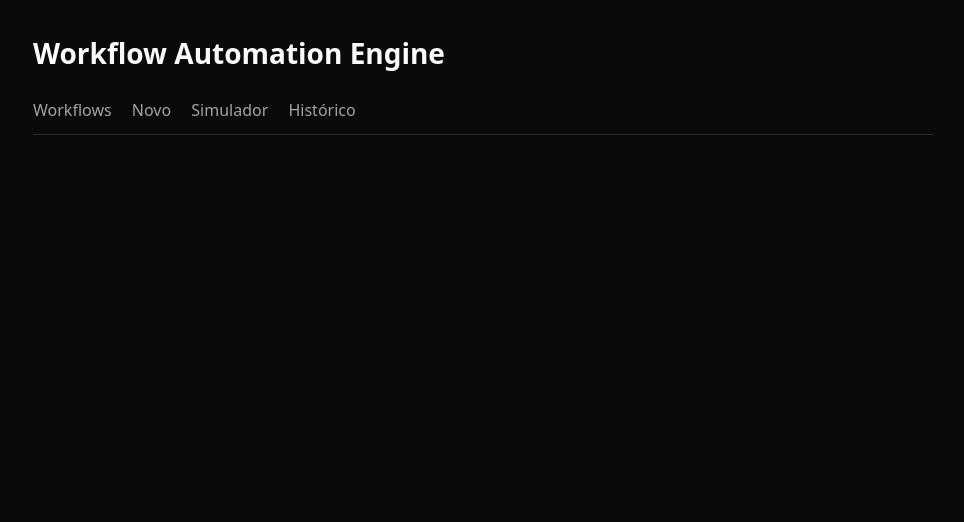
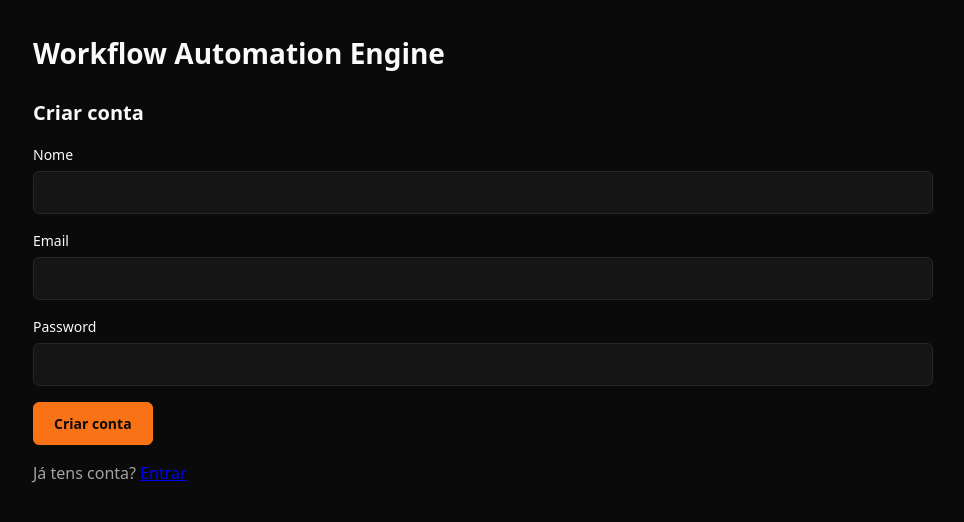
Before and after one commit to Joao-768/workflow-automation-engine, a React (Vite) app in the folder frontend/: page /register in a window 1280 px wide. Shown: the top 522 px of the page, without its empty margins (157-1121 px from the left). Built offline with nearby package versions, Linux system fonts and the light colour scheme.

Commit message:
Login, registo e rotas protegidas no frontend

```diff
--- a/frontend/src/App.tsx
+++ b/frontend/src/App.tsx
@@ -1,28 +1,40 @@
-import { Routes, Route, Link } from 'react-router-dom'
+import { Routes, Route, Link, Navigate } from 'react-router-dom'
+import { useAuth } from './AuthContext'
+import ProtectedRoute from './ProtectedRoute'
 import WorkflowList from './pages/WorkflowList'
 import WorkflowForm from './pages/WorkflowForm'
 import Simulator from './pages/Simulator'
 import Executions from './pages/Executions'
+import Login from './pages/Login'
+import Register from './pages/Register'
 
 export default function App() {
+    const { token, user, logout } = useAuth()
 
     return (
         <>
             <h1>Workflow Automation Engine</h1>
 
-            <nav>
-                <Link to="/">Workflows</Link>{' '}
-                <Link to="/workflows/new">Novo</Link>{' '}
-                <Link to="/simulator">Simulador</Link>{' '}
-                <Link to="/executions">Histórico</Link>
-            </nav>
+            {token && (
+                <nav>
+                    <Link to="/">Workflows</Link>
+                    <Link to="/workflows/new">Novo</Link>
+                    <Link to="/simulator">Simulador</Link>
+                    <Link to="/executions">Histórico</Link>
+                    <span>{user?.name}</span>
+                    <button onClick={logout}>Sair</button>
+                </nav>
+            )}
 
             <Routes>
-                <Route path="/" element={<WorkflowList />} />
-                <Route path="/workflows/new" element={<WorkflowForm />} />
-                <Route path="/workflows/:id/edit" element={<WorkflowForm />} />
-                <Route path="/simulator" element={<Simulator />} />
-                <Route path="/executions" element={<Executions />} />
+                <Route path="/login" element={token ? <Navigate to="/" replace /> : <Login />} />
+                <Route path="/register" element={token ? <Navigate to="/" replace /> : <Register />} />
+
+                <Route path="/" element={<ProtectedRoute><WorkflowList /></ProtectedRoute>} />
+                <Route path="/workflows/new" element={<ProtectedRoute><WorkflowForm /></ProtectedRoute>} />
+                <Route path="/workflows/:id/edit" element={<ProtectedRoute><WorkflowForm /></ProtectedRoute>} />
+                <Route path="/simulator" element={<ProtectedRoute><Simulator /></ProtectedRoute>} />
+                <Route path="/executions" element={<ProtectedRoute><Executions /></ProtectedRoute>} />
             </Routes>
         </>
     )
--- /dev/null
+++ b/frontend/src/AuthContext.tsx
@@ -0,0 +1,49 @@
+import { createContext, useContext, useState, type ReactNode } from 'react'
+
+type User = {
+    id: number
+    name: string
+    email: string
+}
+
+type AuthContextType = {
+    token: string | null
+    user: User | null
+    login: (token: string, user: User) => void
+    logout: () => void
+}
+
+const AuthContext = createContext<AuthContextType | null>(null)
+
+export function AuthProvider({ children }: { children: ReactNode }) {
+    const [token, setToken] = useState(localStorage.getItem('token'))
+
+    const stored = localStorage.getItem('user')
+    const [user, setUser] = useState<User | null>(stored ? JSON.parse(stored) : null)
+
+    function login(token: string, user: User) {
+        localStorage.setItem('token', token)
+        localStorage.setItem('user', JSON.stringify(user))
+        setToken(token)
+        setUser(user)
+    }
+
+    function logout() {
+        localStorage.removeItem('token')
+        localStorage.removeItem('user')
+        setToken(null)
+        setUser(null)
+    }
+
+    return (
+        <AuthContext.Provider value={{ token, user, login, logout }}>
+            {children}
+        </AuthContext.Provider>
+    )
+}
+
+export function useAuth() {
+    const ctx = useContext(AuthContext)
+    if (!ctx) throw new Error('useAuth fora do AuthProvider')
+    return ctx
+}
--- /dev/null
+++ b/frontend/src/ProtectedRoute.tsx
@@ -0,0 +1,11 @@
+import { Navigate } from 'react-router-dom'
+import { useAuth } from './AuthContext'
+import type { ReactNode } from 'react'
+
+export default function ProtectedRoute({ children }: { children: ReactNode }) {
+    const { token } = useAuth()
+
+    if (!token) return <Navigate to="/login" replace />
+
+    return <>{children}</>
+}
--- /dev/null
+++ b/frontend/src/api.ts
@@ -0,0 +1,26 @@
+const BASE_URL = 'http://localhost:3000'
+
+export async function api(path: string, options: RequestInit = {}) {
+    const token = localStorage.getItem('token')
+
+    const res = await fetch(`${BASE_URL}${path}`, {
+        ...options,
+        headers: {
+            'Content-Type': 'application/json',
+            ...(token ? { Authorization: `Bearer ${token}` } : {}),
+            ...options.headers,
+        },
+    })
+
+    if (res.status === 401) {
+        localStorage.removeItem('token')
+        localStorage.removeItem('user')
+        window.location.href = '/login'
+        throw new Error('Sessão expirada')
+    }
+
+    const data = await res.json()
+    if (!res.ok) throw new Error(data.error ?? 'Erro no pedido')
+
+    return data
+}
--- a/frontend/src/main.tsx
+++ b/frontend/src/main.tsx
@@ -3,12 +3,14 @@ import { createRoot } from 'react-dom/client'
 import './index.css'
 import App from './App.tsx'
 import { BrowserRouter } from 'react-router-dom'
+import { AuthProvider } from './AuthContext'
 
 createRoot(document.getElementById('root')!).render(
     <StrictMode>
-        <BrowserRouter>
-            <App />
-        </BrowserRouter>
-    </StrictMode>,
-
+        <AuthProvider>
+            <BrowserRouter>
+                <App />
+            </BrowserRouter>
+        </AuthProvider>
+    </StrictMode>
 )
--- a/frontend/src/pages/Executions.tsx
+++ b/frontend/src/pages/Executions.tsx
@@ -1,24 +1,21 @@
 import { useEffect, useState } from 'react'
 import type { Execution } from '../types'
+import { api } from '../api'
 
 export default function Executions() {
     const [executions, setExecutions] = useState<Execution[]>([])
-    const [erro, setErro] = useState('')
+    const [error, setError] = useState('')
 
     useEffect(() => {
-        fetch('http://localhost:3000/executions')
-            .then(res => {
-                if (!res.ok) throw new Error('Erro ao carregar o histórico')
-                return res.json()
-            })
+        api('/executions')
             .then(data => setExecutions(data))
-            .catch(err => setErro(err.message))
+            .catch(err => setError(err.message))
     }, [])
 
     return (
         <>
             <h2>Histórico</h2>
-            {erro && <p>{erro}</p>}
+            {error && <p>{error}</p>}
             <ul>
                 {executions.map((e) => (
                     <li key={e.id}>
--- /dev/null
+++ b/frontend/src/pages/Login.tsx
@@ -0,0 +1,59 @@
+import { useState } from 'react'
+import { useNavigate, Link } from 'react-router-dom'
+import { useAuth } from '../AuthContext'
+import { api } from '../api'
+
+export default function Login() {
+    const navigate = useNavigate()
+    const { login } = useAuth()
+
+    const [email, setEmail] = useState('')
+    const [password, setPassword] = useState('')
+    const [error, setError] = useState('')
+
+    function handleSubmit(e: React.FormEvent) {
+        e.preventDefault()
+        setError('')
+
+        api('/auth/login', {
+            method: 'POST',
+            body: JSON.stringify({ email, password }),
+        })
+            .then(data => {
+                login(data.token, data.user)
+                navigate('/')
+            })
+            .catch(err => setError(err.message))
+    }
+
+    return (
+        <>
+            <h2>Entrar</h2>
+            {error && <p>{error}</p>}
+            <form onSubmit={handleSubmit}>
+                <div>
+                    <label>Email</label>
+                    <input
+                        type="email"
+                        value={email}
+                        onChange={e => setEmail(e.target.value)}
+                        required
+                    />
+                </div>
+                <div>
+                    <label>Password</label>
+                    <input
+                        type="password"
+                        value={password}
+                        onChange={e => setPassword(e.target.value)}
+                        required
+                    />
+                </div>
+                <button type="submit">Entrar</button>
+            </form>
+            <p>
+                Não tens conta? <Link to="/register">Criar conta</Link>
+            </p>
+        </>
+    )
+}
--- /dev/null
+++ b/frontend/src/pages/Register.tsx
@@ -0,0 +1,64 @@
+import { useState } from 'react'
+import { useNavigate, Link } from 'react-router-dom'
+import { useAuth } from '../AuthContext'
+import { api } from '../api'
+
+export default function Register() {
+    const navigate = useNavigate()
+    const { login } = useAuth()
+
+    const [name, setName] = useState('')
+    const [email, setEmail] = useState('')
+    const [password, setPassword] = useState('')
+    const [error, setError] = useState('')
+
+    function handleSubmit(e: React.FormEvent) {
+        e.preventDefault()
+        setError('')
+
+        api('/auth/register', {
+            method: 'POST',
+            body: JSON.stringify({ name, email, password }),
+        })
+            .then(data => {
+                login(data.token, data.user)
+                navigate('/')
+            })
+            .catch(err => setError(err.message))
+    }
+
+    return (
+        <>
+            <h2>Criar conta</h2>
+            {error && <p>{error}</p>}
+            <form onSubmit={handleSubmit}>
+                <div>
+                    <label>Nome</label>
+                    <input value={name} onChange={e => setName(e.target.value)} required />
+                </div>
+                <div>
+                    <label>Email</label>
+                    <input
+                        type="email"
+                        value={email}
+                        onChange={e => setEmail(e.target.value)}
+                        required
+                    />
+                </div>
+                <div>
+                    <label>Password</label>
+                    <input
+                        type="password"
+                        value={password}
+                        onChange={e => setPassword(e.target.value)}
+                        required
+                    />
+                </div>
+                <button type="submit">Criar conta</button>
+            </form>
+            <p>
+                Já tens conta? <Link to="/login">Entrar</Link>
+            </p>
+        </>
+    )
+}
--- a/frontend/src/pages/Simulator.tsx
+++ b/frontend/src/pages/Simulator.tsx
@@ -1,41 +1,37 @@
 import { useState } from 'react'
+import { api } from '../api'
 
-const EVENTOS = [
+const EVENTS = [
     { type: 'order.created', label: 'Order Created', data: { orderId: 123, customer: 'João', total: 149.99 } },
     { type: 'user.created', label: 'User Created', data: { userId: 45, email: 'joao@mail.com' } },
     { type: 'payment.completed', label: 'Payment Completed', data: { paymentId: 9, amount: 59.9 } },
-    { type: 'form.submitted', label: 'Form Submitted', data: { formId: 2, campo: 'valor' } },
+    { type: 'form.submitted', label: 'Form Submitted', data: { formId: 2, field: 'value' } },
 ]
 
 export default function Simulator() {
-    const [resultado, setResultado] = useState<unknown>(null)
-    const [erro, setErro] = useState('')
+    const [result, setResult] = useState<unknown>(null)
+    const [error, setError] = useState('')
 
-    function simular(type: string, data: Record<string, unknown>) {
-        fetch('http://localhost:3000/events', {
+    function simulate(type: string, data: Record<string, unknown>) {
+        api('/events', {
             method: 'POST',
-            headers: { 'Content-Type': 'application/json' },
             body: JSON.stringify({ type, data }),
         })
-            .then(res => {
-                if (!res.ok) throw new Error('Erro ao simular o evento')
-                return res.json()
-            })
-            .then(json => { setResultado(json); setErro('') })
-            .catch(err => setErro(err.message))
+            .then(json => { setResult(json); setError('') })
+            .catch(err => setError(err.message))
     }
 
     return (
         <>
             <h2>Event Simulator</h2>
-            {erro && <p>{erro}</p>}
-            {EVENTOS.map((evento) => (
-                <button key={evento.type} onClick={() => simular(evento.type, evento.data)}>
-                    Simulate {evento.label}
+            {error && <p>{error}</p>}
+            {EVENTS.map((event) => (
+                <button key={event.type} onClick={() => simulate(event.type, event.data)}>
+                    Simulate {event.label}
                 </button>
             ))}
 
-            {resultado != null && <pre>{JSON.stringify(resultado, null, 2)}</pre>}
+            {result != null && <pre>{JSON.stringify(result, null, 2)}</pre>}
         </>
     )
 }
--- a/frontend/src/pages/WorkflowForm.tsx
+++ b/frontend/src/pages/WorkflowForm.tsx
@@ -1,5 +1,6 @@
 import { useEffect, useState } from 'react'
 import { useNavigate, useParams } from 'react-router-dom'
+import { api } from '../api'
 
 
 const TRIGGERS = ['order.created', 'user.created', 'payment.completed', 'form.submitted']
@@ -14,17 +15,13 @@ export default function WorkflowForm() {
     const [actionType, setActionType] = useState(ACTIONS[0])
     const [actionConfig, setActionConfig] = useState('{}')
     const [conditions, setConditions] = useState('')
-    const [erro, setErro] = useState('')
+    const [error, setError] = useState('')
 
     const { id } = useParams()
 
     useEffect(() => {
         if (!id) return
-        fetch(`http://localhost:3000/workflows/${id}`)
-            .then(res => {
-                if (!res.ok) throw new Error('Erro ao carregar o workflow')
-                return res.json()
-            })
+        api(`/workflows/${id}`)
             .then(w => {
                 setName(w.name)
                 setDescription(w.description ?? '')
@@ -33,12 +30,12 @@ export default function WorkflowForm() {
                 setActionConfig(JSON.stringify(w.action_config))
                 setConditions(w.conditions ? JSON.stringify(w.conditions) : '')
             })
-            .catch(err => setErro(err.message))
+            .catch(err => setError(err.message))
     }, [id])
 
     function handleSubmit(e: React.FormEvent) {
         e.preventDefault()
-        setErro('')
+        setError('')
 
         let body
         try {
@@ -51,30 +48,21 @@ export default function WorkflowForm() {
                 conditions: conditions.trim() === '' ? null : JSON.parse(conditions),
             })
         } catch {
-            return setErro('JSON inválido nos campos de configuração ou condição')
+            return setError('JSON inválido nos campos de configuração ou condição')
         }
 
-        fetch(
-            id ? `http://localhost:3000/workflows/${id}` : 'http://localhost:3000/workflows',
-            {
-                method: id ? 'PUT' : 'POST',
-                headers: { 'Content-Type': 'application/json' },
-                body,
-            })
-            .then(async res => {
-                if (!res.ok) {
-                    const data = await res.json()
-                    throw new Error(data.error)
-                }
-                navigate('/')
-            })
-            .catch(err => setErro(err.message))
+        api(id ? `/workflows/${id}` : '/workflows', {
+            method: id ? 'PUT' : 'POST',
+            body,
+        })
+            .then(() => navigate('/'))
+            .catch(err => setError(err.message))
     }
 
     return (
         <>
             <h2>{id ? 'Editar' : 'Novo'} Workflow</h2>
-            {erro && <p>{erro}</p>}
+            {error && <p>{error}</p>}
             <form onSubmit={handleSubmit}>
                 <div>
                     <label>Nome </label>
--- a/frontend/src/pages/WorkflowList.tsx
+++ b/frontend/src/pages/WorkflowList.tsx
@@ -1,46 +1,35 @@
 import { useEffect, useState } from "react"
 import type { Workflow } from '../types'
 import { Link } from 'react-router-dom'
+import { api } from '../api'
 
 export default function WorkflowList() {
     const [workflows, setWorkflows] = useState<Workflow[]>([])
-    const [erro, setErro] = useState('')
+    const [error, setError] = useState('')
 
     useEffect(() => {
-        fetch('http://localhost:3000/workflows')
-            .then(res => {
-                if (!res.ok) throw new Error('Erro ao carregar os workflows')
-                return res.json()
-            })
+        api('/workflows')
             .then(data => setWorkflows(data))
-            .catch(err => setErro(err.message))
+            .catch(err => setError(err.message))
     }, [])
 
     function handleDelete(id: number) {
-        fetch(`http://localhost:3000/workflows/${id}`, { method: 'DELETE' })
-            .then(res => {
-                if (!res.ok) throw new Error('Erro ao apagar o workflow')
-                return res.json()
-            })
+        api(`/workflows/${id}`, { method: 'DELETE' })
             .then(() => setWorkflows(workflows.filter(w => w.id !== id)))
-            .catch(err => setErro(err.message))
+            .catch(err => setError(err.message))
     }
 
     function handleToggle(id: number) {
-        fetch(`http://localhost:3000/workflows/${id}/toggle`, { method: 'PATCH' })
-            .then(res => {
-                if (!res.ok) throw new Error('Erro ao alterar o estado do workflow')
-                return res.json()
-            })
+        api(`/workflows/${id}/toggle`, { method: 'PATCH' })
             .then(updated => setWorkflows(workflows.map(w => w.id === id ? updated : w)))
-            .catch(err => setErro(err.message))
+            .catch(err => setError(err.message))
     }
 
 
     return (
         <>
             <h2>WorkflowList</h2>
-            {erro && <p>{erro}</p>}
+            {error && <p>{error}</p>}
             <ul>
                 {workflows.map((workflow) => (
                     <li key={workflow.id}>
```
Also changed, not shown: frontend/src/index.css (+7 -0 lines).
